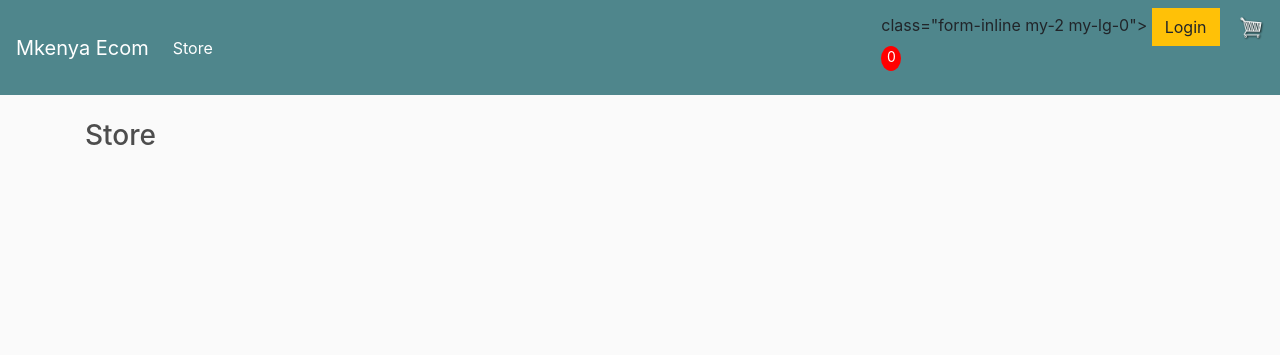
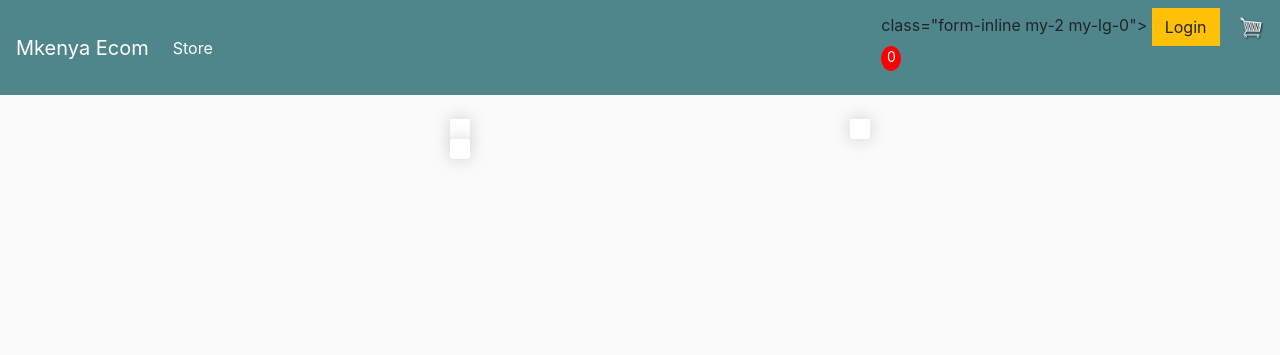
Before and after one commit to ndunguloren96/ltronix-shop, a Django app: page / in a window 1280 px wide. Shown: the top 355 px of the page. Run offline with Django 4.2, Linux system fonts and the light colour scheme; some libraries are stand-ins or nearby versions.

Commit message:
update: add initial layout of the 3 columns

```diff
--- a/ecommerce/store/templates/store/store.html
+++ b/ecommerce/store/templates/store/store.html
@@ -1,6 +1,12 @@
 {%extends 'store/main.html' %} {%load static%} {%block content%}
+<div class="row">
+  <div class="col-lg-4"></div>
+  <div class="box-element product"></div>
 
-<h3>
-  Store
-  <h3>{%endblock content%}</h3>
-</h3>
+  <div class="col-lg-4"></div>
+  <div class="box-element product"></div>
+
+  <div class="col-lg-4"></div>
+  <div class="box-element product"></div>
+</div>
+{%endblock content%}
```
